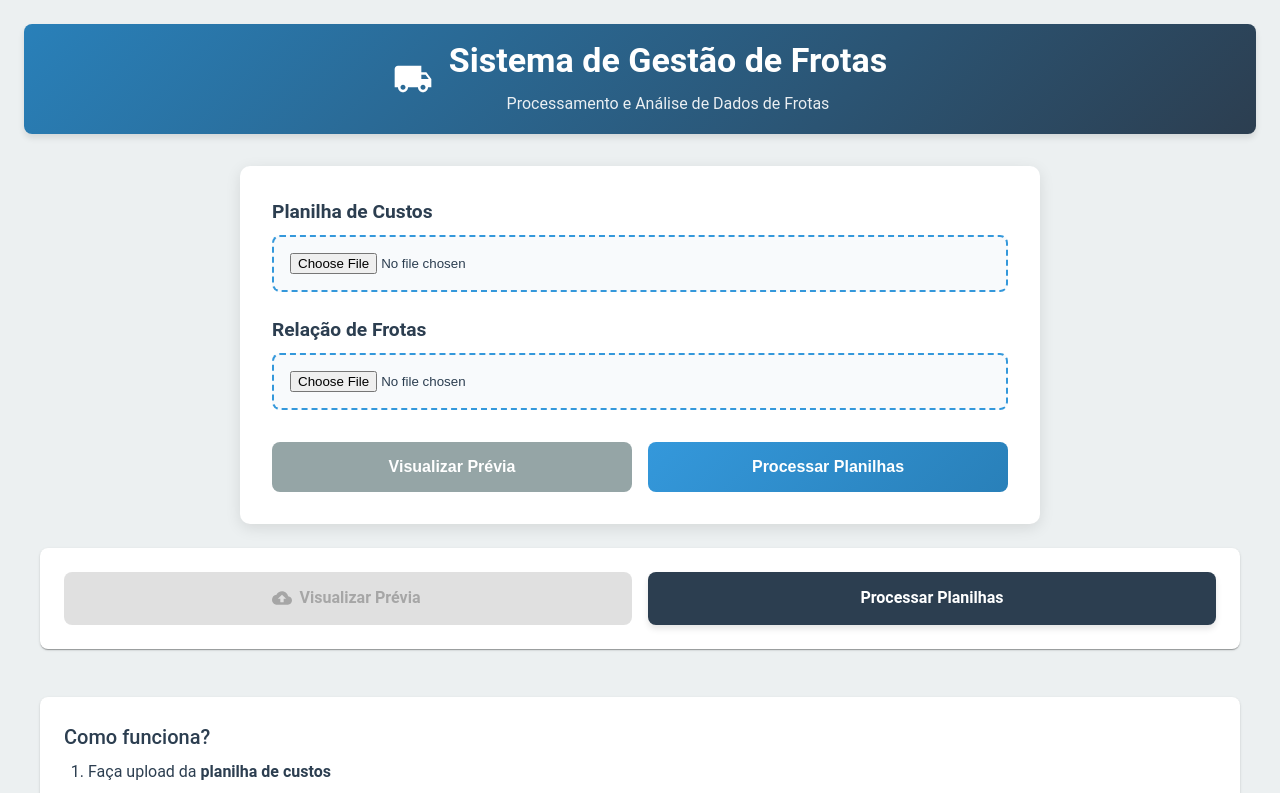
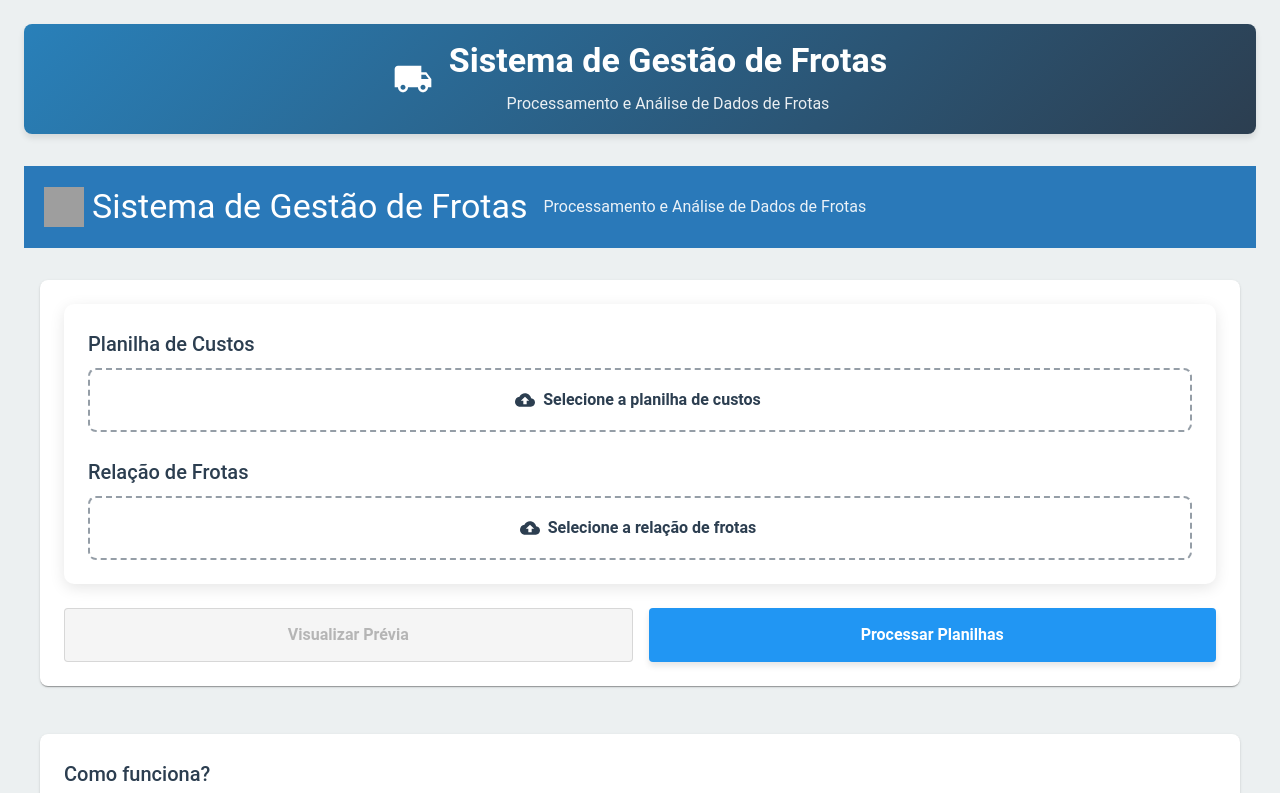
Before and after one commit to bruninho12/Calculos_despesas_frotas, a React (Create React App) app in the folder frontend/: page / in a window 1280 px wide. Shown: the top 793 px of the page. Built offline with nearby package versions, Linux system fonts and the light colour scheme; grey boxes are pictures that could not be loaded.

Commit message:
ESTILIZAÇÃO CSS

```diff
--- a/frontend/src/App.js
+++ b/frontend/src/App.js
@@ -236,6 +236,34 @@ function App() {
   return (
     <PageContainer>
       <Header />
+      <Box
+        sx={{
+          backgroundColor: "#2a79b9",
+          padding: "20px",
+          color: "white",
+          display: "flex",
+          alignItems: "center",
+          gap: 2,
+          mb: 3,
+        }}
+      >
+        <Typography
+          variant="h4"
+          component="h1"
+          sx={{ display: "flex", alignItems: "center", gap: 1 }}
+        >
+          <Box
+            component="img"
+            src="/truck-icon.png"
+            alt=""
+            sx={{ width: 40, height: 40 }}
+          />
+          Sistema de Gestão de Frotas
+        </Typography>
+        <Typography variant="subtitle1" sx={{ opacity: 0.9 }}>
+          Processamento e Análise de Dados de Frotas
+        </Typography>
+      </Box>
       {telaAtual === "processar-km" ? (
         <ContentContainer>
           <Button
@@ -253,23 +281,43 @@ function App() {
           <form onSubmit={handleSubmit}>
             <Grid container spacing={3}>
               <Grid item xs={12}>
+                <StyledPaper
+                  sx={{
+                    backgroundColor: "white",
+                    borderRadius: "8px",
+                    padding: "24px",
+                  }}
+                >
                   <UploadForm
                     onCustosSelect={(file) => handleSelectFile(file, "custos")}
                     onFrotasSelect={(file) => handleSelectFile(file, "frotas")}
                     custosFileName={previewData.custoNome}
                     frotasFileName={previewData.frotasNome}
                   />
-              </Grid>
 
-              <Grid item xs={12}>
-                <StyledPaper>
-                  <Box sx={{ display: "flex", gap: 2 }}>
+                  <Box
+                    sx={{
+                      display: "flex",
+                      gap: 2,
+                      mt: 3,
+                      "& .MuiButton-root": {
+                        py: 1.5,
+                        px: 4,
+                        borderRadius: "4px",
+                      },
+                    }}
+                  >
                     <Button
-                      variant="contained"
-                      color="secondary"
+                      variant="outlined"
+                      color="primary"
                       disabled={carregando || !planilhaCustos || !relacaoFrotas}
                       onClick={carregarPrevia}
-                      startIcon={<CloudUploadIcon />}
+                      sx={{
+                        backgroundColor: "#f5f5f5",
+                        "&:hover": {
+                          backgroundColor: "#e0e0e0",
+                        },
+                      }}
                       fullWidth
                     >
                       Visualizar Prévia
@@ -278,6 +326,12 @@ function App() {
                       type="submit"
                       variant="contained"
                       disabled={carregando}
+                      sx={{
+                        backgroundColor: "#2196f3",
+                        "&:hover": {
+                          backgroundColor: "#1976d2",
+                        },
+                      }}
                       fullWidth
                     >
                       {carregando ? "Processando..." : "Processar Planilhas"}
--- a/frontend/src/components/UploadForm.js
+++ b/frontend/src/components/UploadForm.js
@@ -1,140 +1,119 @@
 import React from "react";
-import styled from "styled-components";
+import { Box, Typography, Button, Paper } from "@mui/material";
+import { styled } from "@mui/material/styles";
+import CloudUploadIcon from "@mui/icons-material/CloudUpload";
+import VisibilityIcon from "@mui/icons-material/Visibility";
 
-const FormContainer = styled.form`
-  background: white;
-  border-radius: 10px;
-  box-shadow: 0 4px 15px rgba(0, 0, 0, 0.1);
-  padding: 2rem;
-  max-width: 800px;
-  margin: 0 auto;
-`;
+const UploadBox = styled(Box)(({ theme }) => ({
+  display: "flex",
+  flexDirection: "column",
+  gap: theme.spacing(3),
+  padding: theme.spacing(3),
+}));
 
-const InputGroup = styled.div`
-  margin-bottom: 1.5rem;
-`;
+const InputGroup = styled(Box)(({ theme }) => ({
+  display: "flex",
+  flexDirection: "column",
+  gap: theme.spacing(1),
+}));
 
-const Label = styled.label`
-  display: block;
-  color: #2c3e50;
-  font-size: 1.2rem;
-  font-weight: 600;
-  margin-bottom: 0.5rem;
-`;
+const FileInput = styled("input")({
+  display: "none",
+});
 
-const FileInput = styled.input`
-  width: 100%;
-  padding: 1rem;
-  border: 2px dashed #3498db;
-  border-radius: 8px;
-  background: #f8fafc;
-  cursor: pointer;
-  transition: all 0.3s ease;
+const UploadButton = styled(Button)(({ theme }) => ({
+  width: "100%",
+  padding: theme.spacing(2),
+  borderStyle: "dashed",
+  borderWidth: 2,
+  textTransform: "none",
+}));
 
-  &:hover {
-    border-color: #2c3e50;
-    background: white;
-  }
-
-  &:focus {
-    outline: none;
-    border-color: #2980b9;
-    box-shadow: 0 0 0 3px rgba(52, 152, 219, 0.2);
-  }
-`;
-
-const ButtonGroup = styled.div`
-  display: flex;
-  gap: 1rem;
-  margin-top: 2rem;
-
-  @media (max-width: 600px) {
-    flex-direction: column;
-  }
-`;
-
-const Button = styled.button`
-  flex: 1;
-  padding: 1rem;
-  border: none;
-  border-radius: 8px;
-  font-size: 1rem;
-  font-weight: 600;
-  cursor: pointer;
-  transition: all 0.3s ease;
-  display: flex;
-  align-items: center;
-  justify-content: center;
-  gap: 0.5rem;
-
-  ${(props) =>
-    props.primary
-      ? `
-    background: linear-gradient(135deg, #3498db 0%, #2980b9 100%);
-    color: white;
-
-    &:hover {
-      background: linear-gradient(135deg, #2980b9 0%, #2472a4 100%);
-    }
-  `
-      : `
-    background: linear-gradient(135deg, #27ae60 0%, #219a52 100%);
-    color: white;
-
-    &:hover {
-      background: linear-gradient(135deg, #219a52 0%, #1e8449 100%);
-    }
-  `}
-
-  &:disabled {
-    background: #95a5a6;
-    cursor: not-allowed;
-  }
-`;
+const FileInfo = styled(Box)(({ theme }) => ({
+  display: "flex",
+  alignItems: "center",
+  gap: theme.spacing(1),
+  padding: theme.spacing(1),
+  backgroundColor: theme.palette.grey[50],
+  borderRadius: theme.shape.borderRadius,
+}));
 
 const UploadForm = ({
-  onSubmit,
-  onPreview,
-  loading,
-  planilhaCustos,
-  relacaoFrotas,
-  onFileSelect,
+  onCustosSelect,
+  onFrotasSelect,
+  custosFileName,
+  frotasFileName,
 }) => {
+  const handleCustosChange = (event) => {
+    if (event.target.files && event.target.files[0]) {
+      onCustosSelect(event.target.files[0]);
+    }
+  };
+
+  const handleFrotasChange = (event) => {
+    if (event.target.files && event.target.files[0]) {
+      onFrotasSelect(event.target.files[0]);
+    }
+  };
+
   return (
-    <FormContainer onSubmit={onSubmit}>
+    <Paper elevation={2}>
+      <UploadBox>
         <InputGroup>
-        <Label>Planilha de Custos</Label>
+          <Typography variant="h6" color="primary">
+            Planilha de Custos
+          </Typography>
+          <label htmlFor="custos-upload">
             <FileInput
+              id="custos-upload"
               type="file"
               accept=".xlsx,.xls"
-          onChange={(e) => onFileSelect(e, "custos")}
-          required
+              onChange={handleCustosChange}
             />
+            <UploadButton
+              variant="outlined"
+              component="span"
+              startIcon={<CloudUploadIcon />}
+            >
+              {custosFileName || "Selecione a planilha de custos"}
+            </UploadButton>
+          </label>
+          {custosFileName && (
+            <FileInfo>
+              <VisibilityIcon color="primary" fontSize="small" />
+              <Typography variant="body2">{custosFileName}</Typography>
+            </FileInfo>
+          )}
         </InputGroup>
 
         <InputGroup>
-        <Label>Relação de Frotas</Label>
+          <Typography variant="h6" color="primary">
+            Relação de Frotas
+          </Typography>
+          <label htmlFor="frotas-upload">
             <FileInput
+              id="frotas-upload"
               type="file"
               accept=".xlsx,.xls"
-          onChange={(e) => onFileSelect(e, "frotas")}
-          required
+              onChange={handleFrotasChange}
             />
+            <UploadButton
+              variant="outlined"
+              component="span"
+              startIcon={<CloudUploadIcon />}
+            >
+              {frotasFileName || "Selecione a relação de frotas"}
+            </UploadButton>
+          </label>
+          {frotasFileName && (
+            <FileInfo>
+              <VisibilityIcon color="primary" fontSize="small" />
+              <Typography variant="body2">{frotasFileName}</Typography>
+            </FileInfo>
+          )}
         </InputGroup>
-
-      <ButtonGroup>
-        <Button
-          type="button"
-          onClick={onPreview}
-          disabled={loading || !planilhaCustos || !relacaoFrotas}
-        >
-          Visualizar Prévia
-        </Button>
-        <Button type="submit" primary disabled={loading}>
-          {loading ? "Processando..." : "Processar Planilhas"}
-        </Button>
-      </ButtonGroup>
-    </FormContainer>
+      </UploadBox>
+    </Paper>
   );
 };
 
```
Also changed, not shown: 1 other file (tests, documents, lock files or other folders). Lines whose indentation alone changed are shown as unchanged.
